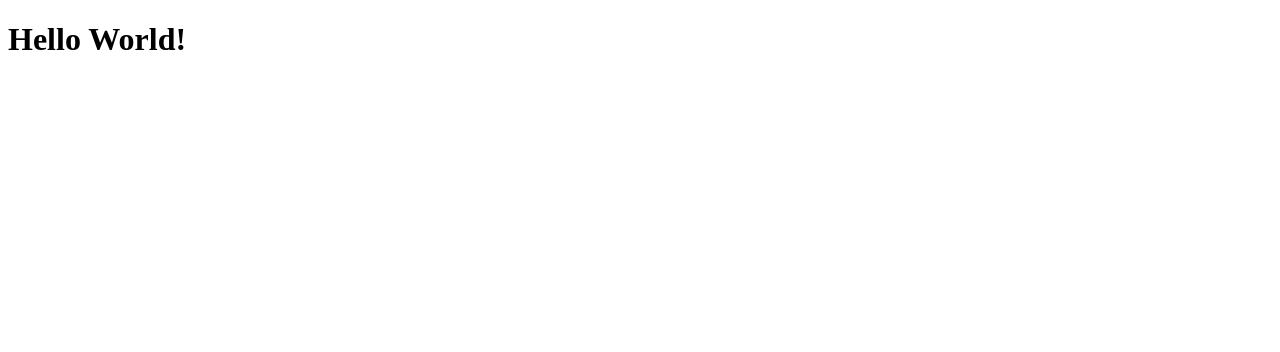
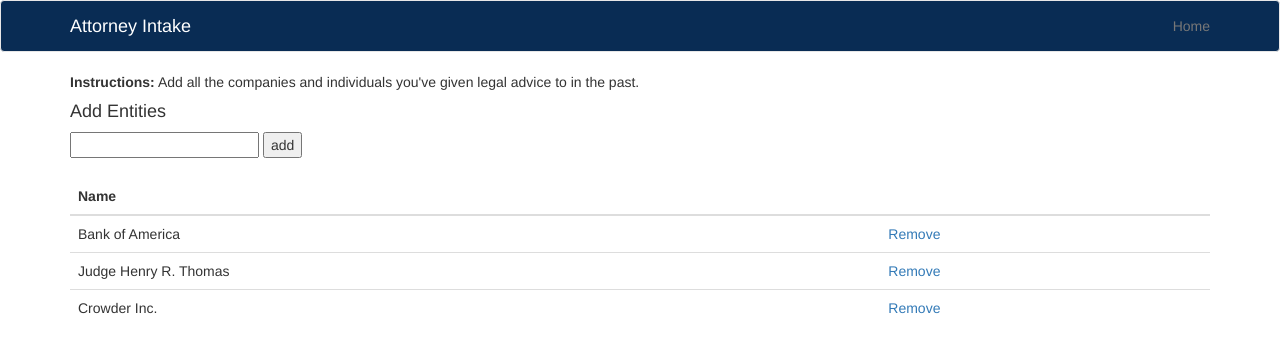
Before and after one commit to dugger14/attorneyIntake, a plain HTML site: page index.html in a window 1280 px wide. Drawn offline with nearby package versions, Linux system fonts and the light colour scheme.

Commit message:
Working prototype

```diff
--- /dev/null
+++ b/app.js
@@ -0,0 +1,17 @@
+var aIntakeApp = angular.module('aIntakeApp', []);
+
+aIntakeApp.controller('mainCtrl', function($scope) {
+
+  $scope.names = ['Bank of America','Judge Henry R. Thomas','Crowder Inc.'];
+
+  $scope.addName = function() {
+    $scope.names.push($scope.enteredName);
+    $scope.enteredName = '';
+  };
+
+  $scope.removeName = function(name) {
+    var i = $scope.names.indexOf(name);
+    $scope.names.splice(i, 1);
+  };
+
+});
--- a/index.html
+++ b/index.html
@@ -1,8 +1,46 @@
 <!DOCTYPE html>
+<html lang="en-us" ng-app="aIntakeApp">
 <head>
   <title>Attorney Intake</title>
+  <!-- Latest compiled and minified CSS -->
+  <link rel="stylesheet" href="https://maxcdn.bootstrapcdn.com/bootstrap/3.3.6/css/bootstrap.min.css" integrity="sha384-1q8mTJOASx8j1Au+a5WDVnPi2lkFfwwEAa8hDDdjZlpLegxhjVME1fgjWPGmkzs7" crossorigin="anonymous">
+  <script src="https://code.jquery.com/jquery-2.2.1.min.js"></script>
+  <script src="https://ajax.googleapis.com/ajax/libs/angularjs/1.4.9/angular.min.js"></script>
+  <script src="app.js"></script>
 </head>
 <body>
-  <h1>Hello World!</h1>
+  <header>
+    <nav style="background-color: #092c54;" class="navbar navbar-default">
+      <div class="container">
+        <div class="navbar-header">
+          <a style="color:#fff;" class="navbar-brand" href="#">Attorney Intake</a>
+        </div>
+        <ul class="nav navbar-nav navbar-right">
+          <li><a href="#">Home</a></li>
+        </ul>
+      </div>
+    </nav>
+  </header>
+  <div class="container">
+    <p><b>Instructions:</b> Add all the companies and individuals you've given legal advice to in the past.</p>
+    <h4>Add Entities</h4>
+    <div ng-controller="mainCtrl">
+      <form ng-submit="addName()">
+        <input type="text" ng-model="enteredName">
+        <input type="submit" value="add">
+      </form>
+      <table class="table" style="margin-top:20px">
+        <thead>
+          <th>Name</th><th></th>
+        </thead>
+        <tbody>
+          <tr ng-repeat="name in names track by $index">
+            <td>{{name}}</td>
+            <td><a href="" ng-click="removeName(name)"> Remove</a></td>
+          </tr>
+        </tbody>
+      </table>
+    </div>
+  </div>
 </body>
 </html>
```
Also changed, not shown: attnyIntake.png (added), 1 other file.
